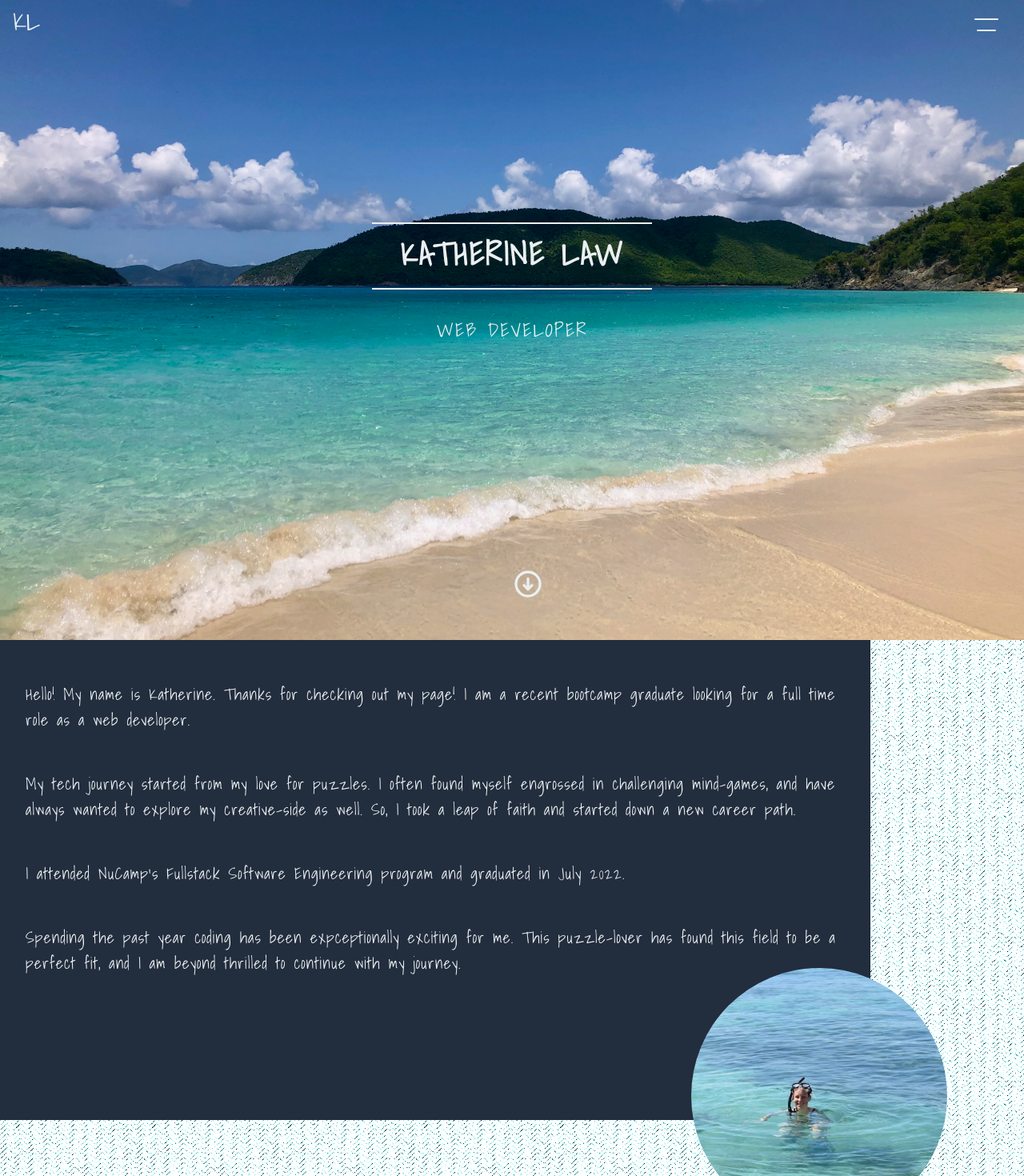
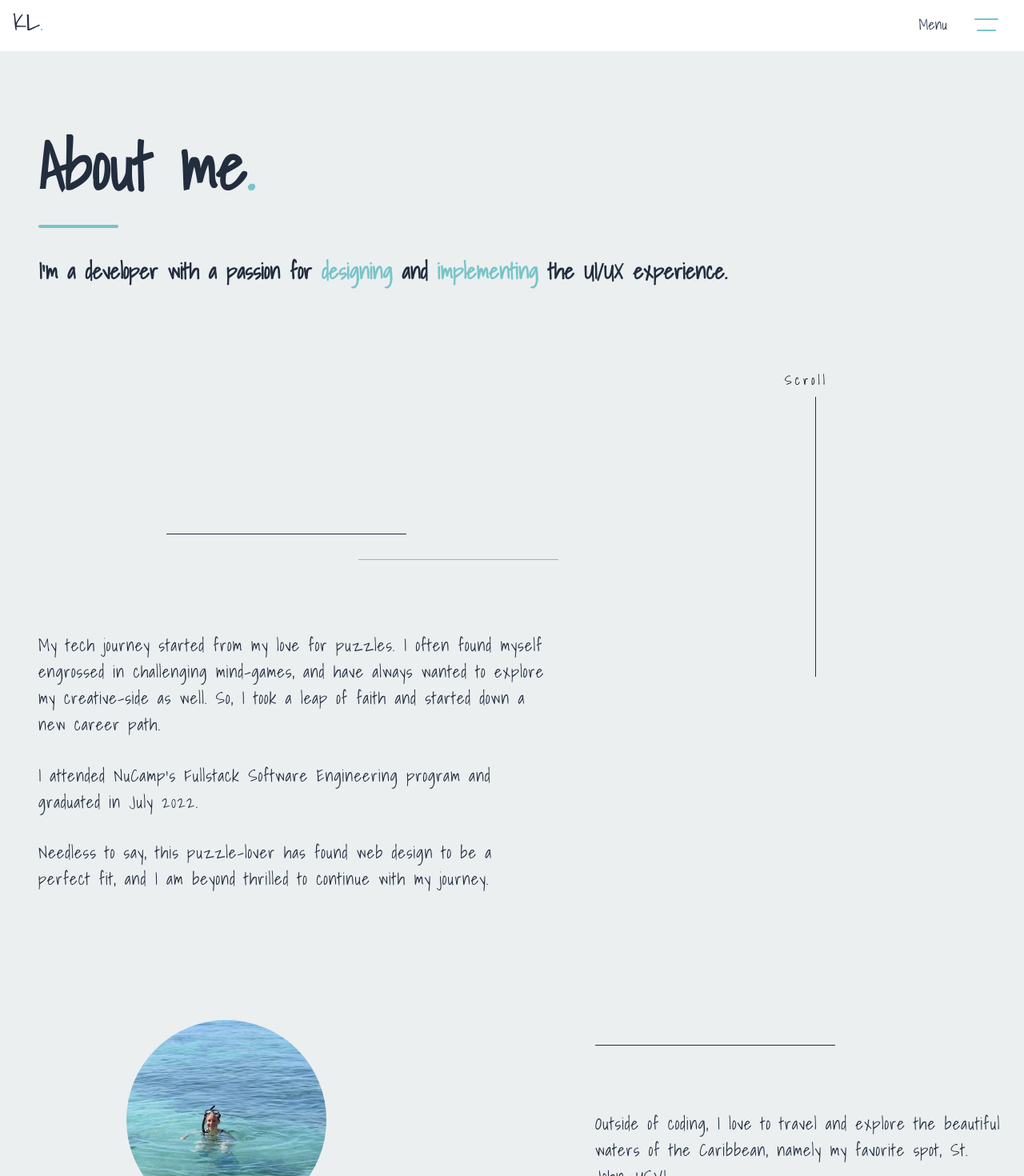
Before and after one commit to kattlaw/katlaw-portfolio, a React (Create React App) app: page /about in a window 1280 px wide. Shown: the top 1470 px of the page at 80% size. Built offline with nearby package versions, Linux system fonts and the light colour scheme.

Commit message:
adding react-router

```diff
--- a/src/App.js
+++ b/src/App.js
@@ -1,13 +1,20 @@
-
+import { Routes, Route } from 'react-router-dom';
+import NavBar from './components/Navbar/Navbar';
 import Main from './components/Main/Main';
 import About from './components/About/About';
+import Projects from './components/Projects/Projects';
 import './App.css';
 
 function App() {
   return (
     <div>
-      <Main />
-      <About />
+      <NavBar />
+      <Routes>
+        <Route exact path="/" element={<Main />} />
+        <Route path="/about" element={<About />} />
+        <Route path="/projects" element={<Projects />} />
+      </Routes>
+
     </div>
   );
 }
--- a/src/components/About/About.js
+++ b/src/components/About/About.js
@@ -4,12 +4,14 @@ import snorkel from '../../assets/images/snorkel.jpeg';
 const About = () => {
     return (
         <section id="about">
+            <h1 className="about-heading">About me<span style={{color: "#78c4c8"}}>.</span></h1>
+            <div className="heading-line"></div>
+            <h2 className="about-info">I'm a developer with a passion for <span style={{color: "#78c4c8"}}>designing</span> and <span style={{color: "#78c4c8"}}>implementing</span> the UI/UX experience.</h2>
             <div className="info-container">
+                <div className="info-one"></div>
+                <div className="info-two"></div>
                 <div className="info-background">
                     <div className="info-text">
-                        <p>
-                            Hello! My name is Katherine. Thanks for checking out my page! I am a recent bootcamp graduate looking for a full time role as a web developer.
-                        </p>
                         <p>
                             My tech journey started from my love for puzzles. I often found myself engrossed in challenging mind-games, and have always wanted to explore my creative-side as well. So, I took a leap of faith and started down a new career path.
                         </p>
@@ -17,16 +19,26 @@ const About = () => {
                             I attended NuCamp's Fullstack Software Engineering program and graduated in July 2022.
                         </p>
                         <p>
-                            Spending the past year coding has been expceptionally exciting for me. This puzzle-lover has found this field to be a perfect fit, and I am beyond thrilled to continue with my journey.
+                            Needless to say, this puzzle-lover has found web design to be a perfect fit, and I am beyond thrilled to continue with my journey.
                         </p>
-
                     </div>
+                </div>
+                <div className="scroll-down">Scroll
+                    <div className="scroll-line"></div>
                 </div>
                 <div className="snorkel">
                     <img src={snorkel} alt="Katherine snorkeling in USVI" />
                 </div>
+                <div className="more-info">
+                    <div className="more-info-line"></div>
+                    <p>
+                        Outside of coding, I love to travel and explore the beautiful waters of the Caribbean, namely my favorite spot, St. John, USVI.
+                    </p>
+                    <p>
+                        I also enjoy hanging out with my three long-haired dachshunds.
+                    </p>
+                </div>
            </div>
-
         </section>
     )
 }
--- a/src/components/About/about.css
+++ b/src/components/About/about.css
@@ -1,15 +1,33 @@
 #about {
     background-color: #ebeff0;
-    background-image: url('../../assets/images/lightgrid.png');
     width: 100vw;
-    height: auto;
+    margin-top: 4rem;
 }
 
 .about-heading {
-    text-align: center;
-    font-size: 4rem;
-    padding: 1rem;
-    margin: 0 auto;
+    text-align: left;
+    font-size: 5rem;
+    margin-top: 5rem;
+    margin-bottom: .5rem;
+    margin-left: 3rem;
+    color: #222d3e;
+    font-family: 'Shadows Into Light', sans-serif;
+}
+
+.heading-line {
+    width: 100px;
+    margin-left: 3rem;
+    border-radius: 5px;
+    height: 4px;
+    background: #78c4c8;
+}
+
+.about-info {
+    text-align: left;
+    font-size: 1.7rem;
+    margin-top: 2rem;
+    margin-bottom: .5rem;
+    margin-left: 3rem;
     color: #222d3e;
     font-family: 'Shadows Into Light', sans-serif;
 }
@@ -17,57 +35,99 @@
 .info-container {
     display: grid;
     grid-template-columns: repeat(2, 1fr);
-    grid-template-rows: repeat(2, 1fr);
-    height: 100vh;
+    grid-template-rows: repeat(2, auto);
+    height: auto;
     width: 100vw;
-    top:0;
+    margin-left: 3rem;
 }
 
-/*.info-background {
-    background-color: #ebeff0;
-    background-image: url('../../assets/images/lightgrid.png');
-    grid-area: 1/1;
-    z-index: 1;
-    margin-left: 1rem;
-    position: relative;
-    border: 1px transparent;
+.info-one {
+    width: 300px;
     border-radius: 5px;
-    height: 340px;
-}*/
+    height: 1px;
+    background: #222d3e;
+    margin-top: -58rem;
+    margin-left: 10rem;
+}
 
-.info-background {
-    background-color: #222d3e;
-    grid-area: 1/2/2/1;
-    left: 0;
-    height: 600px;
-    width: 85%;
-    grid-column-start: 1;
-    grid-column-end: 3;
+.info-two {
+    width: 250px;
+    border-radius: 5px;
+    height: 1px;
+    background: #78c4c8;
+    margin-top: -56rem;
+    margin-left: -15rem;
     position: relative;
 }
 
+.info-background {
+    left: 0;
+    width: 100%;
+    height: auto;
+    grid-column-start: 1;
+    grid-column-end: 1;
+    grid-row-end: 2;
+    position: relative;
+    margin-top: 25rem;
+}
+
 .info-text {
-    color: #ebeff0;
+    color: #222d3e;
     font-family: 'Shadows Into Light', sans-serif;
     letter-spacing: 1px;
-    font-size: 20px;
-    margin: 2rem;
+    font-size: 1.3rem;
 }
 
 .info-text p {
-    margin-bottom: 3rem;
+    padding-bottom: 10px;
+}
+
+.scroll-down {
+    grid-area: 1/2;
+    place-self: center;
+    font-family: 'Shadows Into Light', sans-serif;
+    letter-spacing: 4px;
+    margin-top: -13rem;
+}
+
+.scroll-line {
+    height: 350px;
+    border-left: 1px solid #222d3e;
+    place-self: center;
+    margin-left: 1.5rem;
+    margin-top: .5rem;
 }
 
 .snorkel {
-    grid-area: 1/2;
+    grid-area: 2/1;
     place-self: center;
     position: relative;
+    margin-top: 5rem;
+    margin-left: 5rem;
+    margin-bottom: 1rem;
 }
 
 .snorkel img {
     width: 50%;
     border-radius: 50%;
-    padding: 1rem;
-    margin-top: 34rem;
-    margin-left: 13rem;
 }
+
+.more-info {
+    grid-area: 2/2;
+    place-self: center;
+    position: relative;
+    margin-right: 1rem;
+    margin-top: 10rem;
+    color: #222d3e;
+    font-family: 'Shadows Into Light', sans-serif;
+    letter-spacing: 1px;
+    font-size: 1.3rem;
+    width: 80%;
+}
+
+.more-info-line {
+    width: 300px;
+    border-top: 1px solid #222d3e;
+    height: 1px;
+    margin-bottom: 5rem;
+}
--- a/src/components/Main/Main.js
+++ b/src/components/Main/Main.js
@@ -1,12 +1,9 @@
 import './main.css';
-import Navbar
- from '../Navbar/Navbar';
- import { HiOutlineArrowCircleDown } from 'react-icons/hi';
+import { HiOutlineArrowCircleDown } from 'react-icons/hi';
 const Main = () => {
 
     return (
         <div className="main">
-            <Navbar />
             <div className="heading-container">
                 <h1 className="main-heading">
                     Katherine Law
@@ -16,7 +13,7 @@ const Main = () => {
                 Web Developer
             </div>
             <div className="arrow-down">
-                <a href="#">< HiOutlineArrowCircleDown/></a>
+                <a href="#"><HiOutlineArrowCircleDown/></a>
             </div>
         </div>
     )
--- a/src/components/Navbar/Navbar.js
+++ b/src/components/Navbar/Navbar.js
@@ -1,4 +1,5 @@
-import { useEffect, useState, useRef } from 'react';
+import { Link } from 'react-router-dom';
+import { useEffect, useState, useRef, useLayoutEffect } from 'react';
 import { gsap } from "gsap";
 import './navbar.css';
 
@@ -7,8 +8,9 @@ const Navbar = () => {
 
     const [navColor, setNavColor] = useState("transparent");
     const listenScrollEvent = () => {
-        window.scrollY > 10 ? setNavColor("#4f88a4") : setNavColor("transparent");
+        window.scrollY > 10 ? setNavColor("#626d86") : setNavColor("transparent");
    }
+
    useEffect(() => {
         window.addEventListener("scroll", listenScrollEvent);
     return () => {
@@ -25,10 +27,9 @@ const Navbar = () => {
     const menuRef = useRef(null);
 
 
-    useEffect(() => {
+useEffect(() => {
 
-        const ctx = gsap.context(() => {
-
+    const ctx = gsap.context(() => {
 
         animation
             .from(menuRef.current, {
@@ -46,8 +47,15 @@ const Navbar = () => {
                 y: "-0.8rem",
                 width: "100%"
             }, "<")
-
-    })
+           /* .from(".menu-links li", {
+                duration: 0.5,
+                delay: 0.3,
+                opacity: 0,
+                stagger: 0.3,
+                ease: "power1.in",
+                y:0
+            }, [])   */
+        })
 
     return () => ctx.revert()
 
@@ -69,7 +77,9 @@ const Navbar = () => {
                 transform: "1s"
             }}
 
-        >   <div className="left-logo"><a href="#main">KL</a></div>
+        >   <div className="left-logo"><Link to="/">KL<span style={{color:"#78c4c8", fontSize: "2rem"}}>.</span></Link>
+                <span className="right-text">Menu</span>
+            </div>
             <div className="menu" onClick={handleMenuClick}>
                 <div className="line1" ref={line1}></div>
                 <div className="line2" ref={line2}></div>
@@ -77,10 +87,10 @@ const Navbar = () => {
             <div className="menu-page" ref={menuRef} onClick={handleMenuClick}>
                 <div className="menu-links">
                     <ul>
-                        <li><a href="main">Home</a></li>
-                        <li><a href="#about">About</a></li>
-                        <li><a href="#">Projects</a></li>
-                        <li><a href="#">Contact</a></li>
+                        <li><Link to="/">Home</Link></li>
+                        <li><Link to="/about">About</Link></li>
+                        <li><Link to="/projects">Projects</Link></li>
+                        <li><a href="#contact">Contact</a></li>
                     </ul>
                 </div>
             </div>
--- a/src/components/Navbar/navbar.css
+++ b/src/components/Navbar/navbar.css
@@ -1,6 +1,6 @@
 .navbar {
     width: 100%;
-    height: 54px;
+    height: 64px;
     top: 0;
     position: fixed;
     color: #ebdfd4;
@@ -29,17 +29,26 @@
 .left-logo a{
   text-decoration: none;
   font-size: 2rem;
-  color: #ebeff0;
+  color: #222D3E;
   font-family: 'Shadows Into Light', sans-serif;
   margin: 1rem;
+}
 
+.right-text {
+  font-size: 1.1rem;
+  margin-right: 6rem;
+  margin-top: 1rem;
+  padding: 0;
+  float: right;
+  color: #222D3E;
+  font-family: 'Shadows Into Light', sans-serif;
 }
 
 .line1 {
     width: 100%;
     border-radius: 5px;
     height: 2px;
-    background: #ebeff0;
+    background: #78c4c8;
   }
 
   .line2 {
@@ -47,14 +56,14 @@
     border-radius: 5px;
     height: 2px;
     margin-top: .7rem;
-    background: #ebeff0;
+    background: #78c4c8;
   }
 
   .menu-page {
     position: fixed;
     top:0;
     right: 0;
-    background: #78c4c8;
+    background: #222D3E;
     width: 30%;
     height: 100vh;
     z-index: 1;
@@ -87,5 +96,5 @@
   }
 
   .menu-links li a:hover {
-   color:#212121;
+   color:#78c4c8;
   }
--- a/src/components/Projects/Projects.js
+++ b/src/components/Projects/Projects.js
@@ -0,0 +1,13 @@
+import './projects.css';
+
+const Projects = () => {
+    return (
+        <div section id="projects">
+            <div className="project-container">
+                Here
+            </div>
+        </div>
+    )
+}
+
+export default Projects;
--- a/src/index.js
+++ b/src/index.js
@@ -1,12 +1,15 @@
 import React from 'react';
 import ReactDOM from 'react-dom/client';
 import App from './App';
+import { BrowserRouter } from 'react-router-dom';
 import reportWebVitals from './reportWebVitals';
 
 const root = ReactDOM.createRoot(document.getElementById('root'));
 root.render(
   <React.StrictMode>
-    <App />
+    <BrowserRouter>
+      <App />
+    </BrowserRouter>
   </React.StrictMode>
 );
 
```
